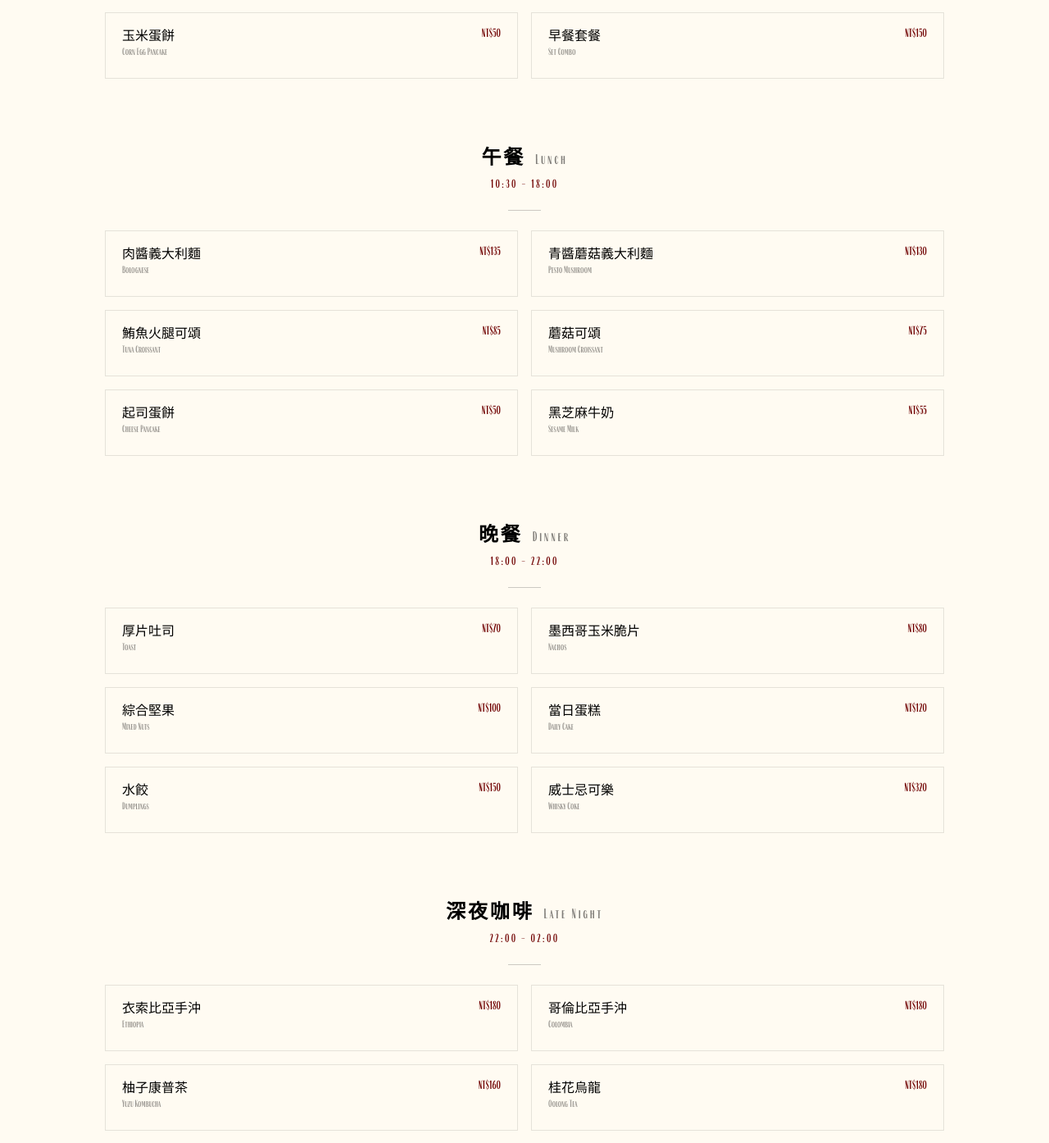
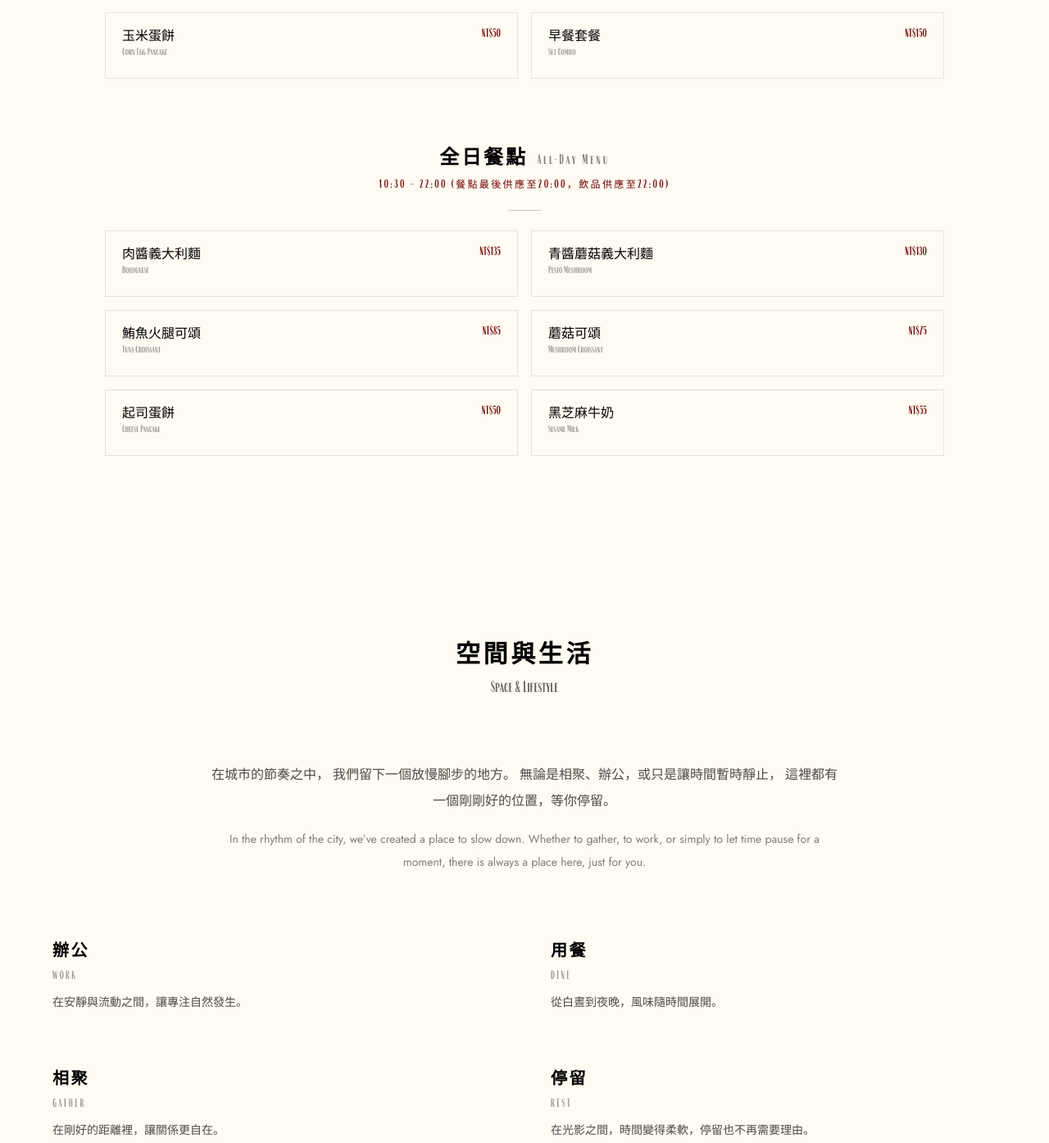
Before and after one commit to k-324/jour-nuit, a Next.js app: page / in a window 1280 px wide. Shown: the part 1345-2739 px from the top of the page at 82% size. Built offline with nearby package versions, Linux system fonts and the light colour scheme; a web font is replaced by a local one.

Commit message:
Update content

```diff
--- a/components/Footer.tsx
+++ b/components/Footer.tsx
@@ -68,9 +68,9 @@ export default function Footer() {
 
             {/* 時間 */}
             <li>
-              每日 07:00 – 22:00（週一至 18:30）
+              每日 07:00 – 22:00
               <span className="block text-xs text-black/50">
-                Open daily 07:00 – 22:00 (Mon until 18:30)
+                Open daily 07:00 – 22:00
               </span>
             </li>
 
--- a/components/LocationPreview.tsx
+++ b/components/LocationPreview.tsx
@@ -30,7 +30,7 @@ export default function LocationPreview() {
                   Hours
                 </p>
                 <p className="font-body text-sm text-noir/70">
-                  Every day — 07:00 to 02:00
+                  Every day — 07:00 to 22:00
                 </p>
               </div>
 
--- a/components/MenuHighlights.tsx
+++ b/components/MenuHighlights.tsx
@@ -20,9 +20,9 @@ export default function MenuHighlights() {
       ],
     },
     {
-      titleZh: "午餐",
-      titleEn: "Lunch",
-      time: "10:30 – 18:00",
+      titleZh: "全日餐點",
+      titleEn: "All-Day Menu",
+      time: "10:30 – 22:00 (餐點最後供應至20:00，飲品供應至22:00)",
       href: "/menu#lunch",
       items: [
         { zh: "肉醬義大利麵", en: "Bolognese", price: "NT$135", desc: "經典紅醬風味" },
@@ -33,34 +33,8 @@ export default function MenuHighlights() {
         { zh: "黑芝麻牛奶", en: "Sesame Milk", price: "NT$55", desc: "冰熱皆可" },
       ],
     },
-    {
-      titleZh: "晚餐",
-      titleEn: "Dinner",
-      time: "18:00 – 22:00",
-      href: "/menu#dinner",
-      items: [
-        { zh: "厚片吐司", en: "Toast", price: "NT$70", desc: "多種抹醬選擇" },
-        { zh: "墨西哥玉米脆片", en: "Nachos", price: "NT$80", desc: "相聚分享首選" },
-        { zh: "綜合堅果", en: "Mixed Nuts", price: "NT$100", desc: "佐酒小食" },
-        { zh: "當日蛋糕", en: "Daily Cake", price: "NT$120", desc: "依供應情形調整" },
-        { zh: "水餃", en: "Dumplings", price: "NT$150", desc: "暖心主食" },
-        { zh: "威士忌可樂", en: "Whisky Coke", price: "NT$320", desc: "經典調酒" },
-      ],
-    },
-    {
-      titleZh: "深夜咖啡",
-      titleEn: "Late Night",
-      time: "22:00 – 02:00",
-      href: "/menu#late-night",
-      items: [
-        { zh: "衣索比亞手沖", en: "Ethiopia", price: "NT$180", desc: "冰/熱" },
-        { zh: "哥倫比亞手沖", en: "Colombia", price: "NT$180", desc: "風味平衡" },
-        { zh: "柚子康普茶", en: "Yuzu Kombucha", price: "NT$160", desc: "清爽氣泡" },
-        { zh: "桂花烏龍", en: "Oolong Tea", price: "NT$180", desc: "熱飲" },
-        { zh: "巧克力牛奶", en: "Chocolate Milk", price: "NT$170", desc: "濃郁甜香" },
-        { zh: "黑糖牛奶", en: "Brown Sugar Milk", price: "NT$170", desc: "經典風味" },
-      ],
-    },
+
+
   ];
 
   return (
```
